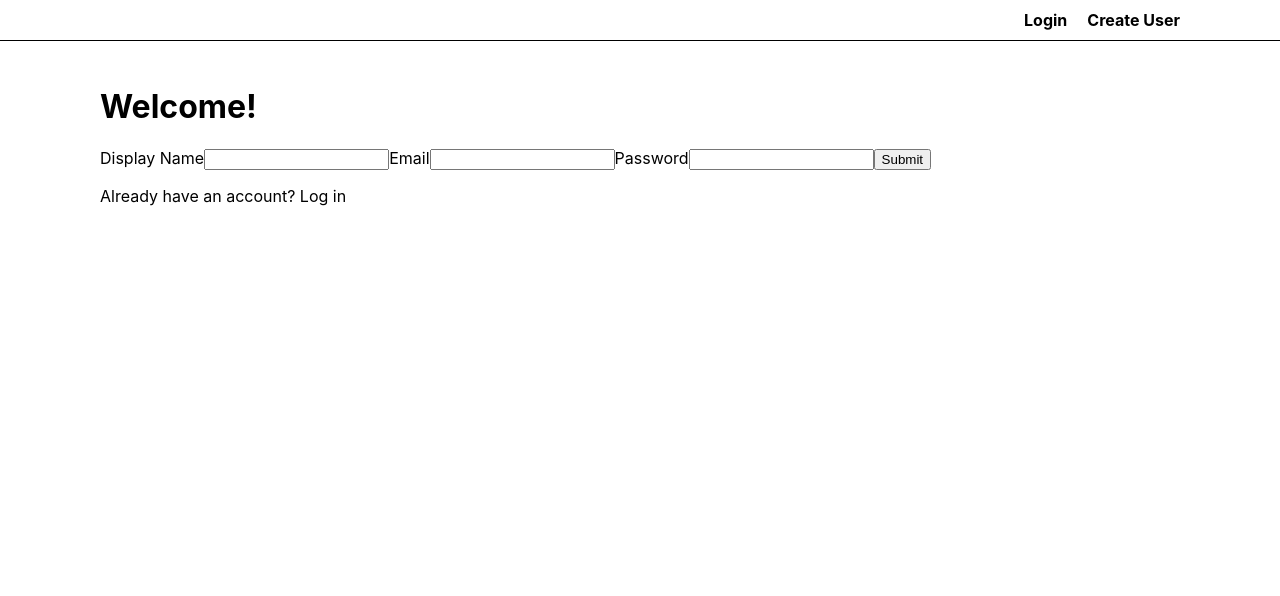
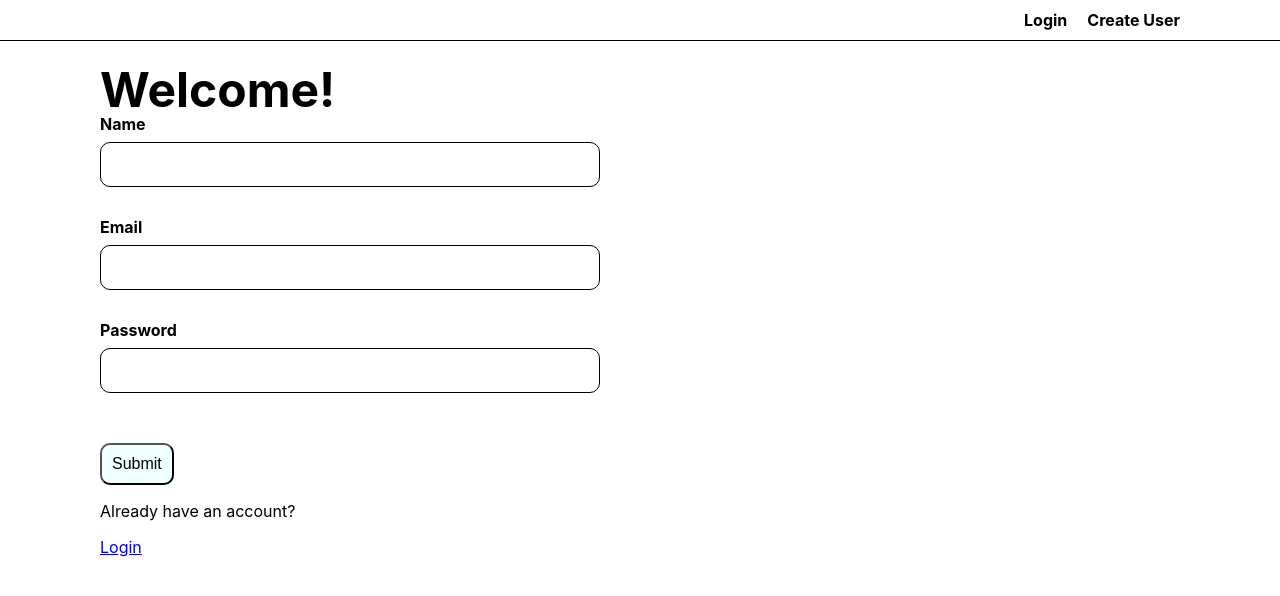
Before and after one commit to sallyestevez/final-project-front-end, a React (Create React App) app: page /create in a window 1280 px wide. Shown: the top 596 px of the page. Built offline with nearby package versions, Linux system fonts and the light colour scheme; no server answers.

Commit message:
styling + individual post component

```diff
--- a/src/App.css
+++ b/src/App.css
@@ -31,14 +31,23 @@ nav a {
   padding: 25px;
 }
 
+.loginMessage  {
+  font-size: 48px;
+  font-weight: bolder;
+  line-height: 48px;
+  margin: 0;
+}
+
 .formElement {
   display: flex;
   flex-direction: column;
   max-width: 500px;
 }
 
+/* can check + change css based on figma */
 .formElement input {
   border: 1px solid black;
+  border-radius: 10px;
   font-size: 20px;
   margin-bottom: 30px;
   padding: 10px;
@@ -49,15 +58,27 @@ nav a {
   margin-bottom: 8px;
 }
 
-.formElement button {
+/* .formElement button {
+
+} */
+
+.Button {
+  background: azure;
+  border-radius: 10px;
   font-size: 16px;
   margin-top: 20px;
   padding: 10px;
 }
 
-.PostWrapper {
+.PostWrapper{
   display: flex;
-  margin: 0 auto;
-  max-width: 1080px;
-  padding: 50px;
+  flex-wrap: wrap;
+  justify-content: space-between;
 }
+
+.PostCSS {
+  border: 1px solid forestgreen;
+  margin-bottom: 40px;
+  max-width: 350px;
+  width: 100%;
+}
--- a/src/App.js
+++ b/src/App.js
@@ -89,17 +89,6 @@ function App() {
       ),
     },
     {
-      // create post page
-      path: "/new-post",
-      element: (
-        <CreatePost
-          isLoggedIn={isLoggedIn}
-          setIsLoggedIn={setIsLoggedIn}
-          setUserInformation={setUserInformation}
-        />
-      ),
-    },
-    {
       // login page
       path: "/login",
       element: (
@@ -121,6 +110,17 @@ function App() {
         />
       ),
     },
+    {
+      // create post page
+      path: "/new-post",
+      element: (
+        <CreatePost
+          isLoggedIn={isLoggedIn}
+          setIsLoggedIn={setIsLoggedIn}
+          setUserInformation={setUserInformation}
+        />
+      ),
+    },
   ]);
 
   return (
--- a/src/components/CreateUserForm.js
+++ b/src/components/CreateUserForm.js
@@ -2,10 +2,10 @@ import React from "react";
 
 function CreateUserForm({ signUpUser }) {
     return (
-        <form className="FormElement" onSubmit={(e) => signUpUser(e)}>
+        <form className="formElement" onSubmit={(e) => signUpUser(e)}>
 
-            <label htmlFor="username">Display Name</label>
-            <input type="text" name="text" />
+            <label htmlFor="username">Name</label>
+            <input type="text" name="displayName" />
 
             <label htmlFor="email">Email</label>
             <input type="email" name="email" />
@@ -13,7 +13,11 @@ function CreateUserForm({ signUpUser }) {
             <label htmlFor="password">Password</label>
             <input type="password" name="password" />
 
-            <button type="submit">Submit</button>
+            <div className="ButtonWrapper">
+                <button type="submit" className="Button">
+                    Submit
+                </button>
+            </div>
         </form>
     );
 }
--- a/src/components/Header.js
+++ b/src/components/Header.js
@@ -24,14 +24,15 @@ function Header({ isLoggedIn, setIsLoggedIn, setUserInformation }) {
                 {isLoggedIn && <Link to="/profile">
                     <p>Profile</p>
                 </Link>}
-                {isLoggedIn && <Link to="/new-post">
-                    <p>Create Post</p>
-                </Link>}
+
                 {!isLoggedIn && <Link to="/login">
                     <p>Login</p>
                 </Link>}
                 {!isLoggedIn && <Link to="/create">
                     <p>Create User</p>
+                </Link>}
+                {isLoggedIn && <Link to="/new-post">
+                    <p>Create Post</p>
                 </Link>}
                 {isLoggedIn && <p onClick={() => logout()}>Log Out</p>}
             </nav>
--- a/src/components/LoginForm.js
+++ b/src/components/LoginForm.js
@@ -9,7 +9,11 @@ function LoginForm({ loginUser }) {
             <label htmlFor="password">Password</label>
             <input type="password" name="password" />
 
-            <button type="submit">Submit</button>
+            <div className="ButtonWrapper">
+                <button type="submit" className="Button">
+                    Submit
+                </button>
+            </div>
         </form>
     );
 }
--- a/src/components/Post.js
+++ b/src/components/Post.js
@@ -1,16 +1,16 @@
 import React from 'react';
 import { Link } from 'react-router-dom';
 
-function Post({ postData }){
+function TextPost({ content, postData, userId, userName }){
     return (
-        <div className='PostWrapper'>
-            <p>Posted by:{" "}
-                {/* <Link to={`user/${postData.userId}`}>{postData.userId}</Link> */}
+        <div className='PostCSS'>
+            <p>Posted by: {" "}
+                <Link to={`user/${userId}`}>{userName}</Link>
             </p>
-            <p className="PostContent">Text</p>
+            <p className="PostContent">{content}</p>
 
         </div>
-    )
+    );
 }
 
-export default Post;
+export default TextPost;
--- a/src/pages/CreateUser.js
+++ b/src/pages/CreateUser.js
@@ -1,6 +1,6 @@
 import React, { useCallback, useEffect, useState } from 'react';
-import { useNavigate } from 'react-router-dom';
-import { getAuth, createUserWithEmailAndPassword } from 'firebase/auth';
+import { Link, useNavigate } from 'react-router-dom';
+import { getAuth, createUserWithEmailAndPassword, updateProfile } from 'firebase/auth';
 import CreateUserForm from '../components/CreateUserForm';
 import Header from '../components/Header';
 
@@ -21,8 +21,7 @@ function CreateUserPage({ isLoggedIn, setIsLoggedIn, setUserInformation }) {
             // e.currentTarget -referencing form that exists at the time
             const email = e.currentTarget.email.value;
             const password = e.currentTarget.password.value;
-
-            console.log({email, password});
+            const displayName = e.currentTarget.displayName.value;
 
             const auth = getAuth();
 
@@ -30,24 +29,38 @@ function CreateUserPage({ isLoggedIn, setIsLoggedIn, setUserInformation }) {
                 .then((userCredential) => {
                     // Signed in
                     const user = userCredential.user;
+                    // since the user is true, set logged in
                     setIsLoggedIn(true);
+                    // clear any errors
+                    setErrors();
+
+                // code to add display name to info
+                // chain information
+                updateProfile(user, { displayName: displayName })
+                    .then(() => {
                         setUserInformation({
                             email: user.email,
                             displayName: user.displayName,
                             uid: user.uid,
                             accessToken: user.accessToken,
                         });
-                    setErrors();
                     })
+                    .catch((err) => {
+                        const errorCode = err.code;
+                        const errorMessage = err.message;
+                        console.warn({err, errorCode, errorMessage });
+                        setErrors(errorMessage);
+                    })
+
                 .catch((error) => {
                     const errorCode = error.code;
                     const errorMessage = error.message;
                     console.warn({error, errorCode, errorMessage });
                     setErrors(errorMessage);
                 });
-        },
-        [setErrors, setIsLoggedIn, setUserInformation]
-    );
+        }),
+        [getAuth, setErrors, setIsLoggedIn, setUserInformation]
+    });
 
     return (
         <>
@@ -57,10 +70,11 @@ function CreateUserPage({ isLoggedIn, setIsLoggedIn, setUserInformation }) {
                 setUserInformation={setUserInformation}
             />
             <div className="PageWrapper">
-                <h1>Welcome!</h1>
+                <h1 className='loginMessage'>Welcome!</h1>
                 <CreateUserForm signUpUser={signUpUser}/>
                 <p>{errors}</p>
-                <p>Already have an account? Log in</p>
+                <p>Already have an account?</p>
+                <p><Link to="/login">Login</Link></p>
             </div>
         </>
     );
--- a/src/pages/Dashboard.js
+++ b/src/pages/Dashboard.js
@@ -1,7 +1,7 @@
 import React, { useEffect } from 'react';
 import Header from '../components/Header';
 import { useNavigate } from 'react-router-dom';
-import Post from '../components/Post';
+import TextPost from '../components/Post';
 
 function Dashboard({ isLoading, isLoggedIn, setIsLoggedIn, setUserInformation, userInformation }){
     const navigate = useNavigate();
@@ -19,7 +19,13 @@ function Dashboard({ isLoading, isLoggedIn, setIsLoggedIn, setUserInformation, u
                 setUserInformation={setUserInformation}
             />
             <div className="PageWrapper">
-            <Post />
+                <h1>Dashboard</h1>
+                <div className="PostWrapper">
+                    <TextPost />
+                    <TextPost />
+                    <TextPost />
+                    <TextPost />
+                </div>
             </div>
         </>
     );
--- a/src/pages/Login.js
+++ b/src/pages/Login.js
@@ -1,7 +1,7 @@
 import React, { useCallback, useEffect, useState } from 'react';
 import LoginForm from '../components/LoginForm';
 import Header from '../components/Header';
-import { useNavigate } from 'react-router-dom';
+import { Link, useNavigate } from 'react-router-dom';
 import { getAuth, signInWithEmailAndPassword } from 'firebase/auth';
 
 function LoginPage({ isLoggedIn, setIsLoggedIn, setUserInformation }) {
@@ -49,10 +49,11 @@ function LoginPage({ isLoggedIn, setIsLoggedIn, setUserInformation }) {
             setUserInformation={setUserInformation}
         />
         <div className="PageWrapper">
-            <h1>Welcome back!</h1>
+            <h1 className='loginMessage'>Welcome back!</h1>
             <LoginForm loginUser={loginUser}/>
-            {errors}
-            <p>Don't have an account? Create account</p>
+            <p>{errors}</p>
+            <p>Don't have an account?</p>
+            <p><Link to="/create">Create Account</Link></p>
         </div>
     </>
     );
```
Lines whose indentation alone changed are shown as unchanged.
